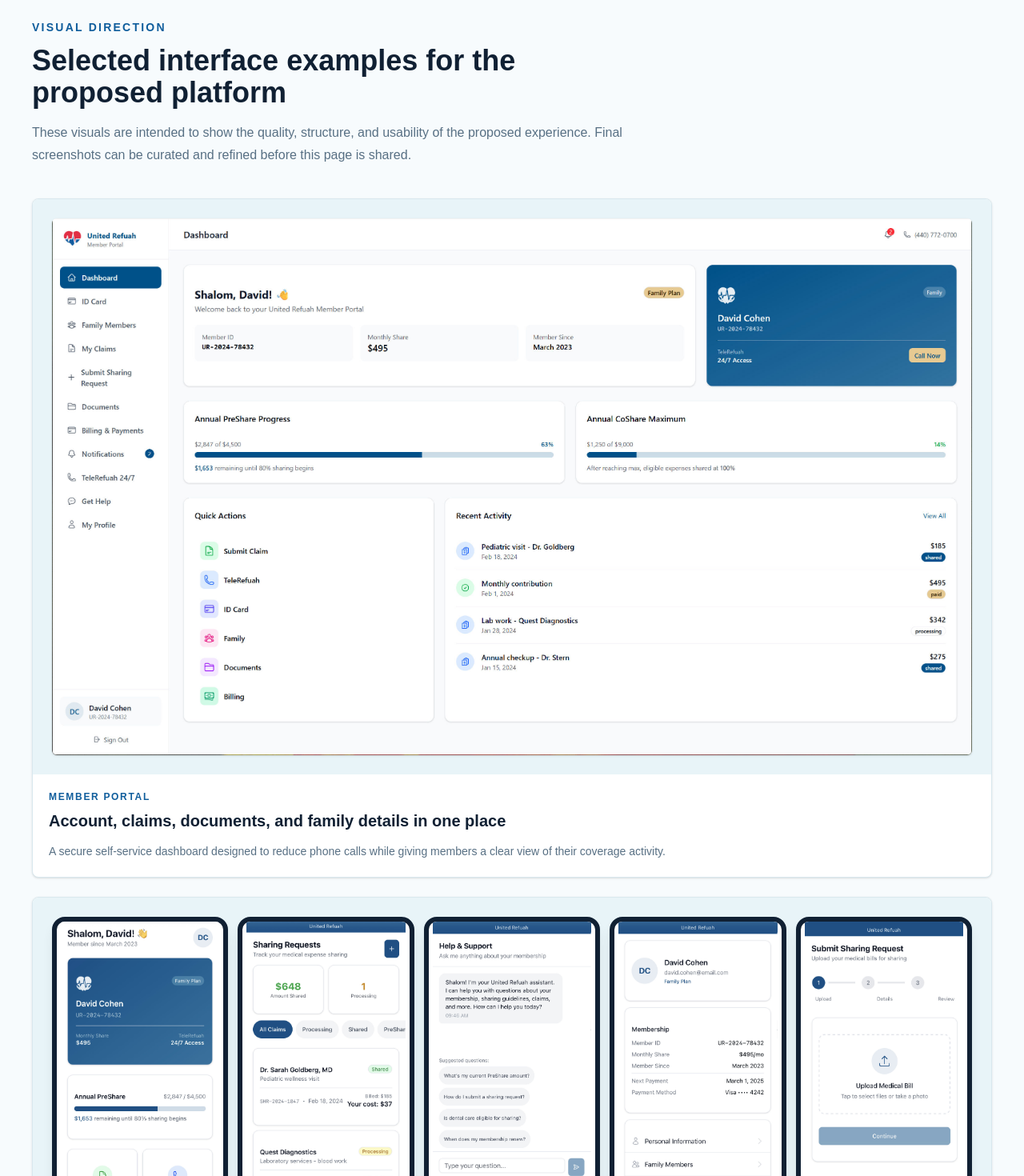
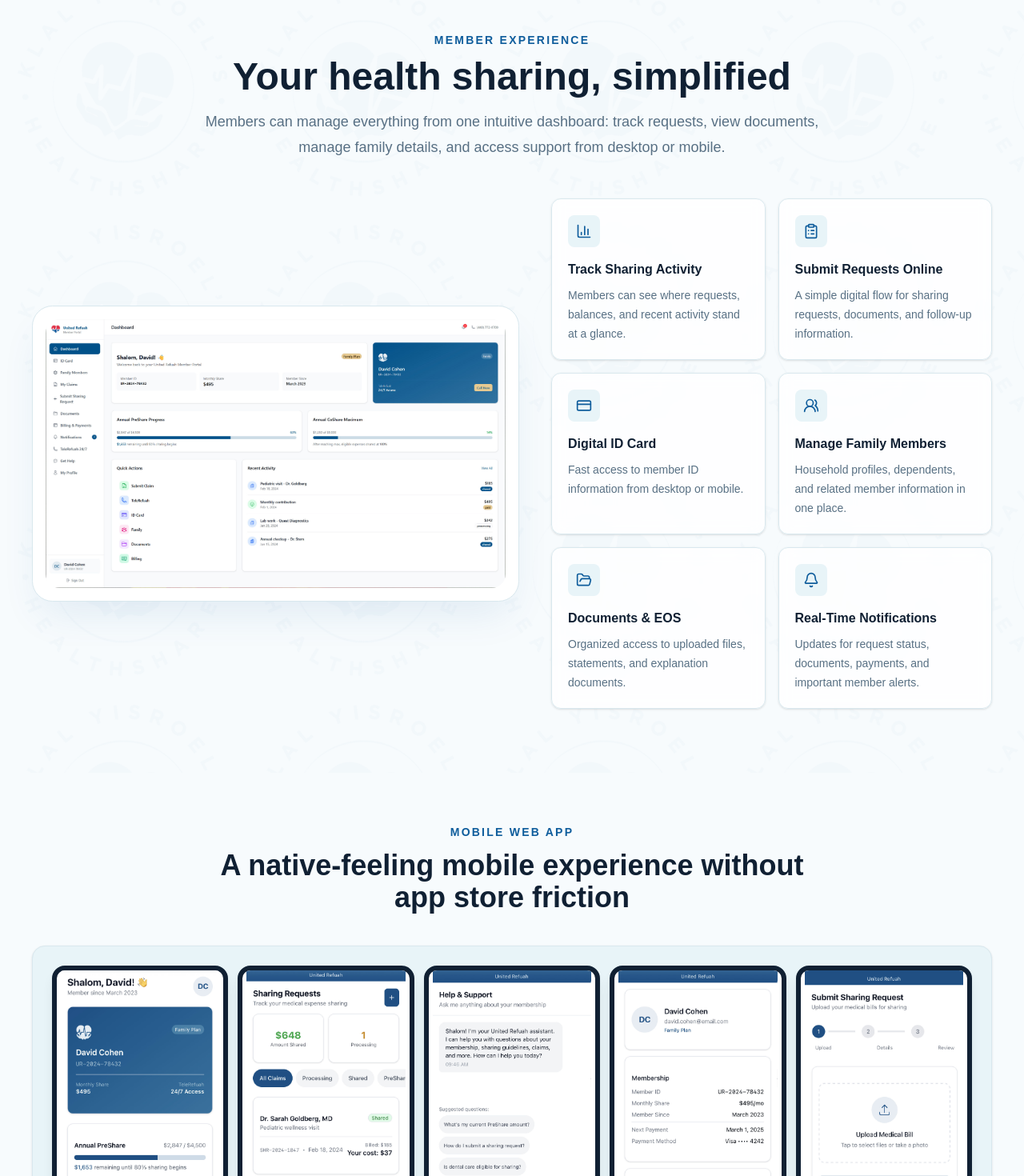
Before and after one commit to CoHoast/united-refuah-proposal, a Next.js app: page / in a window 1280 px wide. Shown: the part 800-2270 px from the top of the page at 80% size. Built offline with nearby package versions, Linux system fonts and the light colour scheme.

Commit message:
Restructure proposal preview sections

```diff
--- a/src/app/page.tsx
+++ b/src/app/page.tsx
@@ -1,8 +1,13 @@
 import Image from "next/image";
 import {
+  BarChart3,
+  Bell,
   CheckCircle2,
   ClipboardList,
+  CreditCard,
   FileSearch,
+  FileText,
+  FolderOpen,
   Globe2,
   LayoutDashboard,
   LockKeyhole,
@@ -11,33 +16,39 @@
   Settings2,
   Smartphone,
   Sparkles,
+  UsersRound,
 } from "lucide-react";
 
-const screenshotSlots = [
+const memberFeatureCards = [
   {
-    eyebrow: "Member portal",
-    title: "Account, claims, documents, and family details in one place",
-    description:
-      "A secure self-service dashboard designed to reduce phone calls while giving members a clear view of their coverage activity.",
-    src: "/proposal/member-dashboard.jpg",
-    alt: "Example member dashboard interface",
+    icon: BarChart3,
+    title: "Track Sharing Activity",
+    text: "Members can see where requests, balances, and recent activity stand at a glance.",
   },
   {
-    eyebrow: "Mobile web app",
-    title: "Mobile-first access without an app store dependency",
-    description:
-      "Members can access ID cards, claim status, documents, support, and key actions from any smartphone.",
-    src: "/proposal/mobile-home.jpg",
-    alt: "Example mobile member app interface",
-    orientation: "mobile",
+    icon: ClipboardList,
+    title: "Submit Requests Online",
+    text: "A simple digital flow for sharing requests, documents, and follow-up information.",
   },
   {
-    eyebrow: "Admin operations",
-    title: "Operational command center for staff workflows",
-    description:
-      "A clean internal portal for applications, member records, document queues, reporting, and staff follow-up.",
-    src: "/proposal/admin-dashboard.jpg",
-    alt: "Example admin portal interface",
+    icon: CreditCard,
+    title: "Digital ID Card",
+    text: "Fast access to member ID information from desktop or mobile.",
+  },
+  {
+    icon: UsersRound,
+    title: "Manage Family Members",
+    text: "Household profiles, dependents, and related member information in one place.",
+  },
+  {
+    icon: FolderOpen,
+    title: "Documents & EOS",
+    text: "Organized access to uploaded files, statements, and explanation documents.",
+  },
+  {
+    icon: Bell,
+    title: "Real-Time Notifications",
+    text: "Updates for request status, documents, payments, and important member alerts.",
   },
 ];
 
@@ -203,68 +214,104 @@
         </div>
       </section>
 
-      <section className="mx-auto max-w-7xl px-5 py-16 sm:px-8 lg:px-10">
-        <div className="max-w-3xl">
-          <p className="text-sm font-semibold uppercase tracking-[0.16em] text-[#0f5d9c]">Visual direction</p>
-          <h2 className="mt-3 text-3xl font-semibold tracking-normal text-[#102033] sm:text-4xl">
-            Selected interface examples for the proposed platform
+      <section className="relative overflow-hidden bg-[#f7fbfd] px-5 py-20 sm:px-8 lg:px-10">
+        <div className="absolute inset-0 bg-[url('/images/watermarkLightBlue-300x300-1.png')] bg-repeat opacity-[0.035]" />
+        <div className="relative mx-auto max-w-7xl">
+          <div className="mx-auto max-w-3xl text-center">
+            <p className="text-sm font-semibold uppercase tracking-[0.16em] text-[#0f5d9c]">Member experience</p>
+            <h2 className="mt-3 text-4xl font-semibold tracking-normal text-[#102033] sm:text-5xl">
+              Your health sharing, simplified
             </h2>
-          <p className="mt-4 text-base leading-7 text-[#587084]">
-            These visuals are intended to show the quality, structure, and usability of the proposed
-            experience. Final screenshots can be curated and refined before this page is shared.
+            <p className="mt-4 text-lg leading-8 text-[#587084]">
+              Members can manage everything from one intuitive dashboard: track requests, view
+              documents, manage family details, and access support from desktop or mobile.
             </p>
           </div>
 
-        <div className="mt-10 grid gap-6 lg:grid-cols-3">
-          {screenshotSlots.map((slot) => (
-            <article
-              key={slot.title}
-              className={[
-                "overflow-hidden rounded-lg border border-[#d9e8ee] bg-white shadow-sm",
-                "lg:col-span-3",
-              ].join(" ")}
+          <div className="mt-12 grid items-center gap-10 lg:grid-cols-[1.05fr_0.95fr]">
+            <a
+              href="/proposal/member-dashboard.jpg"
+              target="_blank"
+              rel="noopener noreferrer"
+              className="block rounded-[1.6rem] border border-[#d9e8ee] bg-white p-4 shadow-2xl shadow-[#0f5d9c]/10"
             >
-              <div className="bg-[#e8f4f8] p-4 sm:p-6">
-                {slot.orientation === "mobile" ? (
+              <Image
+                src="/proposal/member-dashboard.jpg"
+                alt="Member portal dashboard preview"
+                width={1600}
+                height={934}
+                className="max-h-[610px] w-full rounded-[1.1rem] object-contain object-top"
+                priority
+              />
+            </a>
+
+            <div className="grid gap-4 sm:grid-cols-2">
+              {memberFeatureCards.map((feature) => {
+                const Icon = feature.icon;
+                return (
+                  <div key={feature.title} className="rounded-xl border border-[#d9e8ee] bg-white/80 p-5 shadow-sm backdrop-blur">
+                    <div className="flex h-10 w-10 items-center justify-center rounded-lg bg-[#e8f4f8] text-[#0f5d9c]">
+                      <Icon className="h-5 w-5" />
+                    </div>
+                    <h3 className="mt-4 text-base font-semibold text-[#102033]">{feature.title}</h3>
+                    <p className="mt-2 text-sm leading-6 text-[#587084]">{feature.text}</p>
+                  </div>
+                );
+              })}
+            </div>
+          </div>
+        </div>
+      </section>
+
+      <section className="mx-auto max-w-7xl px-5 py-16 sm:px-8 lg:px-10">
+        <div className="mx-auto max-w-3xl text-center">
+          <p className="text-sm font-semibold uppercase tracking-[0.16em] text-[#0f5d9c]">Mobile web app</p>
+          <h2 className="mt-3 text-3xl font-semibold tracking-normal text-[#102033] sm:text-4xl">
+            A native-feeling mobile experience without app store friction
+          </h2>
+        </div>
+        <div className="mt-10 rounded-2xl border border-[#d9e8ee] bg-[#e8f4f8] p-4 shadow-sm sm:p-6">
           <div className="grid grid-cols-2 items-start gap-3 sm:grid-cols-3 lg:grid-cols-5">
             {mobileScreens.map((screen) => (
-                      <a
-                        key={screen.src}
-                        href={screen.src}
-                        target="_blank"
-                        rel="noopener noreferrer"
-                        className="block"
-                      >
+              <a key={screen.src} href={screen.src} target="_blank" rel="noopener noreferrer" className="block">
                 <Image
                   src={screen.src}
                   alt={screen.alt}
                   width={390}
                   height={747}
-                          className="mx-auto aspect-[9/16] max-h-[420px] w-auto rounded-[1rem] border-[6px] border-[#102033] bg-white object-contain object-top shadow-lg"
+                  className="mx-auto aspect-[9/16] max-h-[430px] w-auto rounded-[1rem] border-[6px] border-[#102033] bg-white object-contain object-top shadow-lg"
                 />
               </a>
             ))}
           </div>
-                ) : (
-                  <a href={slot.src} target="_blank" rel="noopener noreferrer" className="block">
+        </div>
+      </section>
+
+      <section className="mx-auto max-w-7xl px-5 pb-16 sm:px-8 lg:px-10">
+        <div className="mx-auto max-w-3xl text-center">
+          <p className="text-sm font-semibold uppercase tracking-[0.16em] text-[#0f5d9c]">Admin operations</p>
+          <h2 className="mt-3 text-3xl font-semibold tracking-normal text-[#102033] sm:text-4xl">
+            Operational command center for staff workflows
+          </h2>
+          <p className="mt-4 text-base leading-7 text-[#587084]">
+            Staff can review members, applications, documents, queues, and follow-up work from a
+            clean internal dashboard.
+          </p>
+        </div>
+        <a
+          href="/proposal/admin-dashboard.jpg"
+          target="_blank"
+          rel="noopener noreferrer"
+          className="mt-10 block rounded-2xl border border-[#d9e8ee] bg-white p-4 shadow-xl shadow-[#0f5d9c]/10 sm:p-6"
+        >
           <Image
-                      src={slot.src}
-                      alt={slot.alt}
+            src="/proposal/admin-dashboard.jpg"
+            alt="Admin portal dashboard preview"
             width={1600}
-                      height={934}
-                      className="max-h-[760px] w-full rounded-md bg-white object-contain object-top shadow-sm"
+            height={940}
+            className="max-h-[760px] w-full rounded-xl object-contain object-top"
           />
         </a>
-                )}
-              </div>
-              <div className="p-5">
-                <p className="text-xs font-semibold uppercase tracking-[0.14em] text-[#0f5d9c]">{slot.eyebrow}</p>
-                <h3 className="mt-2 text-xl font-semibold text-[#102033]">{slot.title}</h3>
-                <p className="mt-3 text-sm leading-6 text-[#587084]">{slot.description}</p>
-              </div>
-            </article>
-          ))}
-        </div>
       </section>
 
       <section className="border-y border-[#d9e8ee] bg-white">
```
Lines whose indentation alone changed are shown as unchanged.
